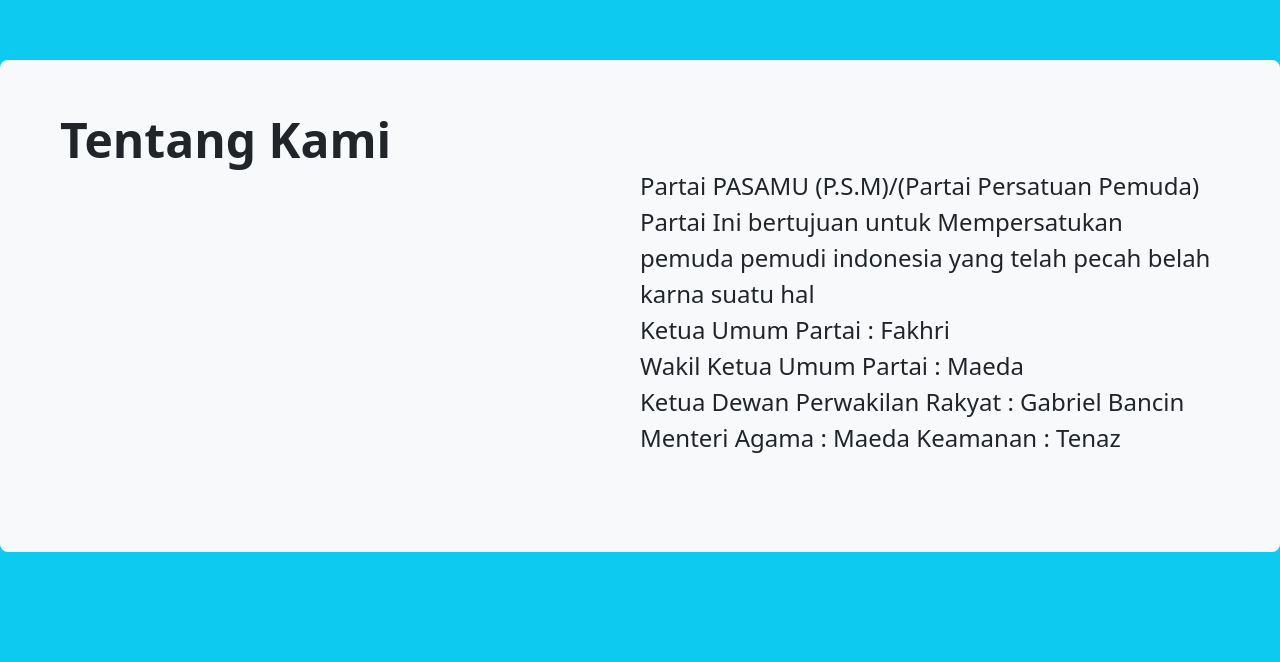
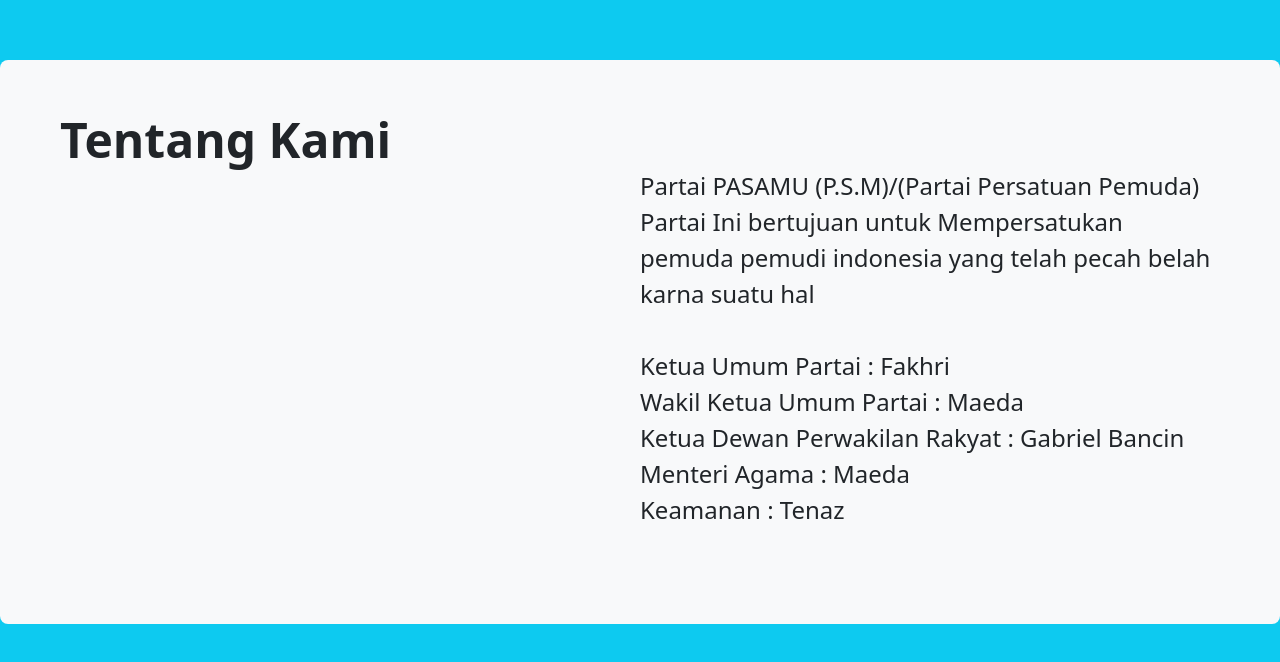
Before and after one commit to IkoAlmasDevGame/pasamu, a plain HTML site: page index.html in a window 1280 px wide. Shown: the part 1279-1941 px from the top of the page. Drawn offline with nearby package versions, Linux system fonts and the light colour scheme.

Commit message:
update ketiga

```diff
--- a/index.html
+++ b/index.html
@@ -96,13 +96,14 @@
                                 Partai Ini bertujuan untuk Mempersatukan pemuda pemudi indonesia yang telah pecah belah
                                 karna suatu hal
                             </p>
+                            <br>
                             <ul class="navbar-nav">
                                 <lo>
                                     Ketua Umum Partai : Fakhri <br>
                                     Wakil Ketua Umum Partai : Maeda <br>
-                                    Ketua Dewan Perwakilan Rakyat : Gabriel Bancin
-                                    Menteri Agama : Maeda
-                                    Keamanan : Tenaz
+                                    Ketua Dewan Perwakilan Rakyat : Gabriel Bancin <br>
+                                    Menteri Agama : Maeda <br>
+                                    Keamanan : Tenaz <br>
                                 </lo>
                             </ul>
                         </div>
```
